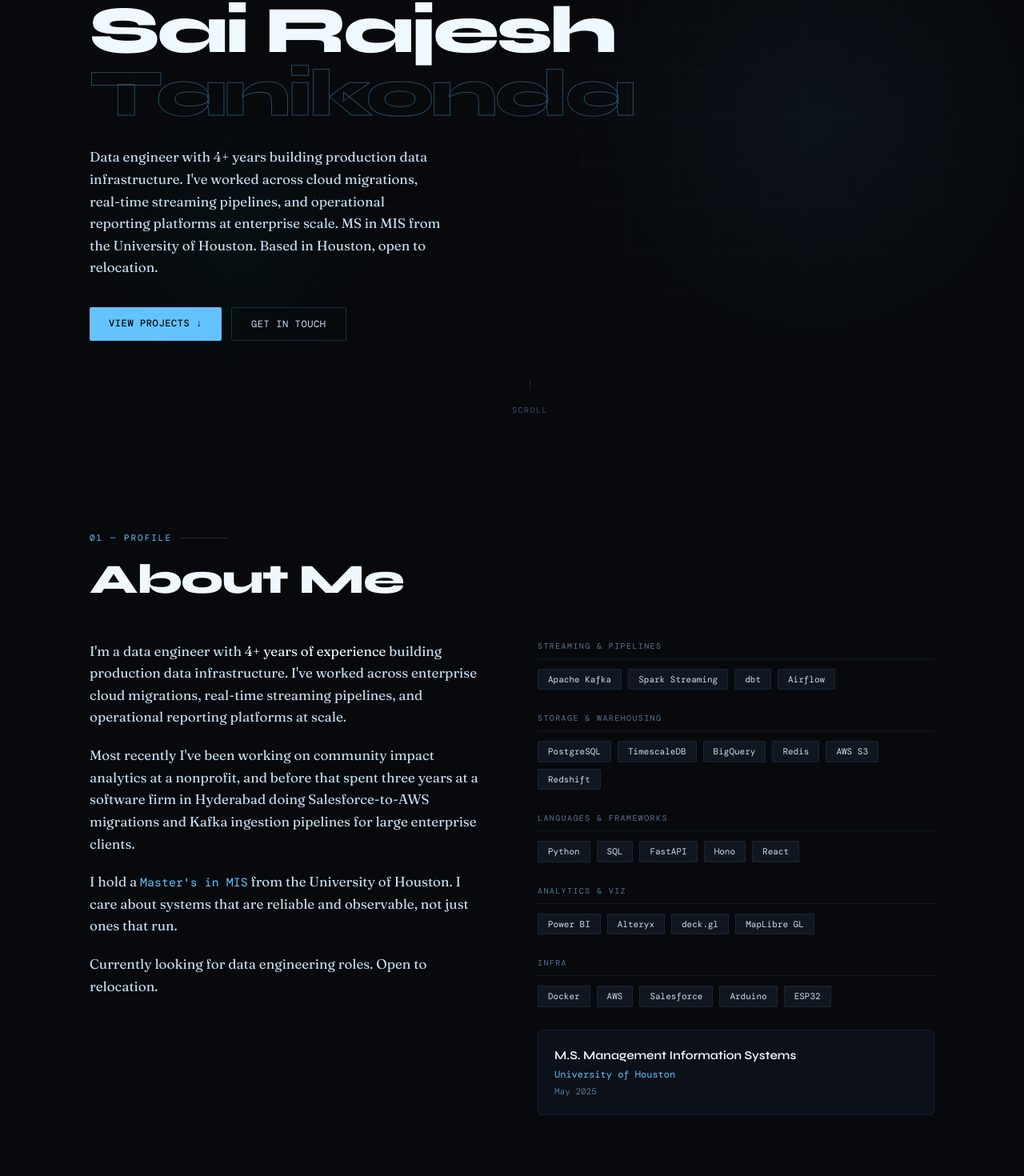
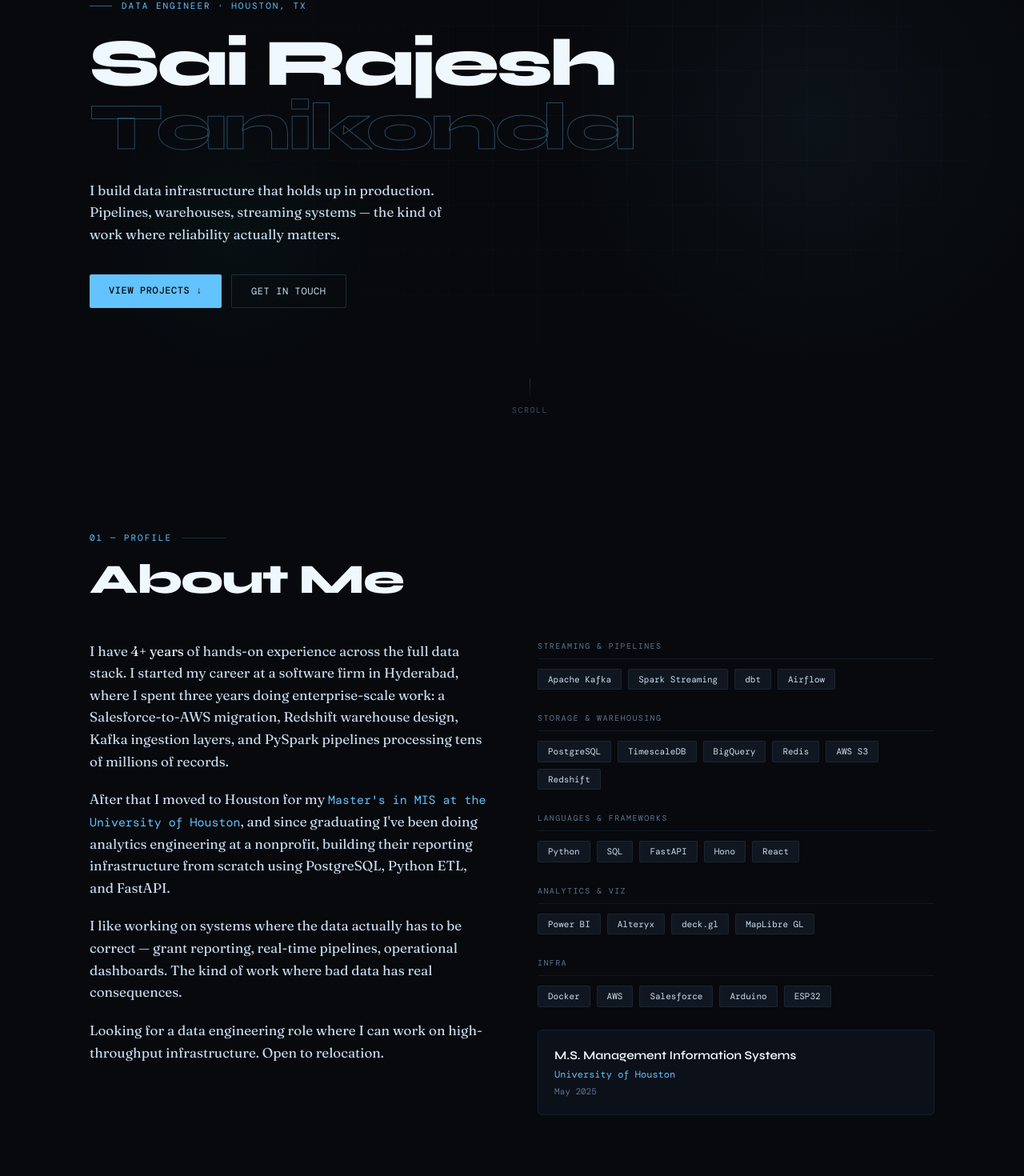
Before and after one commit to stanik0n/nextjs-portfolio, a Next.js app: page / in a window 1280 px wide. Shown: the part 248-1718 px from the top of the page at 80% size. Built offline with nearby package versions, Linux system fonts and the light colour scheme; a web font is replaced by a local one.

Commit message:
Differentiate hero bio and About Me — remove overlap

```diff
--- a/components/Hero.tsx
+++ b/components/Hero.tsx
@@ -70,10 +70,9 @@ export default function Hero() {
               opacity: 0, animation: "fade-up 0.7s 0.3s ease forwards",
             }}
           >
-            Data engineer with 4+ years building production data infrastructure.
-            I've worked across cloud migrations, real-time streaming pipelines, and
-            operational reporting platforms at enterprise scale. MS in MIS from the
-            University of Houston. Based in Houston, open to relocation.
+            I build data infrastructure that holds up in production. Pipelines,
+            warehouses, streaming systems — the kind of work where reliability
+            actually matters.
           </p>
 
           <div
--- a/components/Sections.tsx
+++ b/components/Sections.tsx
@@ -11,16 +11,16 @@ export function About() {
         <div className="grid grid-cols-1 md:grid-cols-2 gap-16 mt-12">
           <div className="space-y-5 text-[17px] leading-relaxed" style={{ color: "var(--text)" }}>
             <p>
-              I&apos;m a data engineer with <span style={{ color: "var(--white)" }}>4+ years of experience</span> building production data infrastructure. I&apos;ve worked across enterprise cloud migrations, real-time streaming pipelines, and operational reporting platforms at scale.
+              I have <span style={{ color: "var(--white)" }}>4+ years</span> of hands-on experience across the full data stack. I started my career at a software firm in Hyderabad, where I spent three years doing enterprise-scale work: a Salesforce-to-AWS migration, Redshift warehouse design, Kafka ingestion layers, and PySpark pipelines processing tens of millions of records.
             </p>
             <p>
-              Most recently I&apos;ve been working on community impact analytics at a nonprofit, and before that spent three years at a software firm in Hyderabad doing Salesforce-to-AWS migrations and Kafka ingestion pipelines for large enterprise clients.
+              After that I moved to Houston for my <span className="font-mono text-[0.88em]" style={{ color: "var(--accent)" }}>Master&apos;s in MIS at the University of Houston</span>, and since graduating I&apos;ve been doing analytics engineering at a nonprofit, building their reporting infrastructure from scratch using PostgreSQL, Python ETL, and FastAPI.
             </p>
             <p>
-              I hold a <span className="font-mono text-[0.88em]" style={{ color: "var(--accent)" }}>Master&apos;s in MIS</span> from the University of Houston. I care about systems that are reliable and observable, not just ones that run.
+              I like working on systems where the data actually has to be correct — grant reporting, real-time pipelines, operational dashboards. The kind of work where bad data has real consequences.
             </p>
             <p>
-              Currently looking for data engineering roles. Open to relocation.
+              Looking for a data engineering role where I can work on high-throughput infrastructure. Open to relocation.
             </p>
           </div>
 
```
